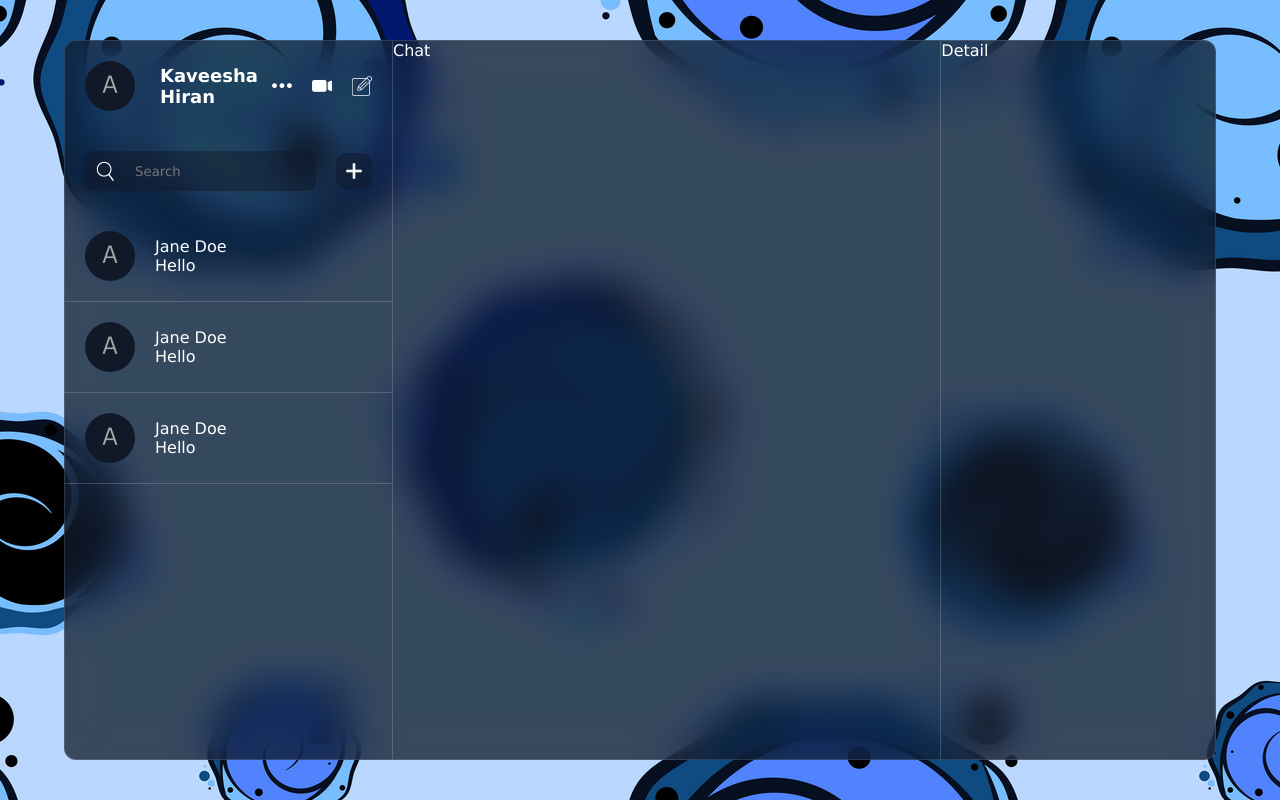
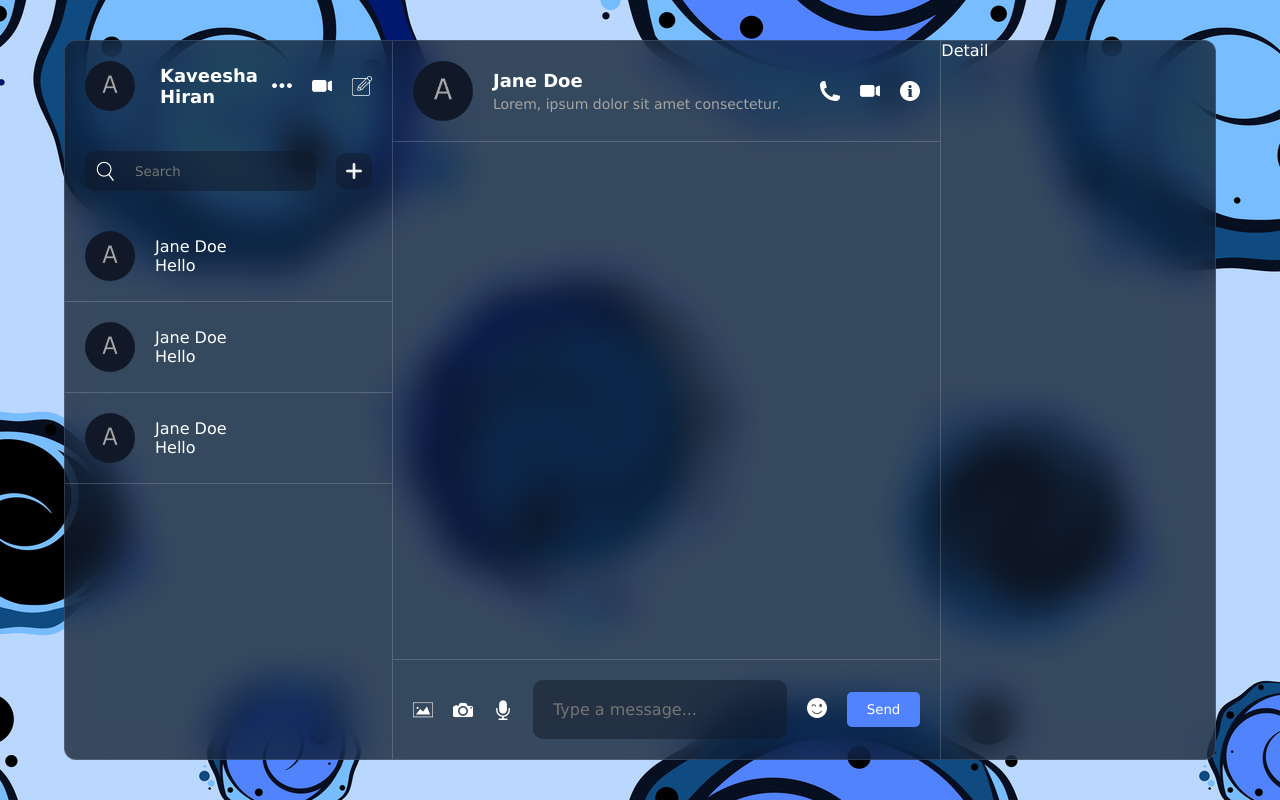
Before and after one commit to KaveeshaDisssanayake/react-firebase-chat-starter, a React (Vite) app: page / in a window 1280 px wide. Built offline with nearby package versions, Linux system fonts and the light colour scheme.

Commit message:
Chat box

```diff
--- a/package.json
+++ b/package.json
@@ -10,6 +10,7 @@
     "preview": "vite preview"
   },
   "dependencies": {
+    "emoji-picker-react": "^4.9.2",
     "react": "^18.2.0",
     "react-dom": "^18.2.0"
   },
--- a/src/components/chat/Chat.jsx
+++ b/src/components/chat/Chat.jsx
@@ -1,8 +1,53 @@
+import { useState } from 'react';
 import './chat.css';
+import EmojiPicker from 'emoji-picker-react';
 
 const Chat = () =>{
+const [open,setOpen]= useState(false);
+const [text,setText]= useState("");
+
+const handleEmoji = e =>{
+    setText(prev=>prev+ e.emoji);
+    setOpen(false)
+};
+console.log(text);
     return(
-        <div className="chat">Chat</div>
+        <div className="chat">
+            <div className="top">
+                <div className="user">
+                    <img src="./avatar.png" alt="" />
+                    <div className="texts">
+                        <span>Jane Doe</span>
+                        <p>Lorem, ipsum dolor sit amet consectetur.</p>
+                    </div>
+                </div>
+                <div className="icons">
+                    <img src="./phone.png" alt="" />
+                    <img src="./video.png" alt="" />
+                    <img src="./info.png" alt="" />
+                </div>
+            </div>
+            <div className="center"></div>
+            <div className="bottom">
+                <div className="icons">
+                    <img src="img.png" alt="" />
+                    <img src="camera.png" alt="" />
+                    <img src="mic.png" alt="" />
+                </div>
+                <input type="text" placeholder='Type a message...'
+                 value={text}
+                 onChange={e => setText(e.target.value)} />
+                <div className="emoji">
+                    <img src="./emoji.png" alt="" onClick={()=>setOpen((prev) => !prev)}/>
+                    <div className="picker">
+                    <EmojiPicker open={open} onEmojiClick={handleEmoji}/>
+                    </div>
+
+                </div>
+                <button className='sendButton'>Send</button>
+
+            </div>
+        </div>
     )
 }
 
--- a/src/components/chat/chat.css
+++ b/src/components/chat/chat.css
@@ -2,4 +2,115 @@
     flex: 2;
     border-left: 1px solid #dddddd35;
     border-right: 1px solid #dddddd35;
-}
+    display: flex;
+    flex-direction: column;
+
+    height: 100%;
+    .top{
+        padding: 20px;
+        display: flex;
+        align-items: center;
+        justify-content: space-between;
+        border-bottom: 1px solid #dddddd35;
+
+        .user{
+            display: flex;
+            align-items: center;
+            gap: 20px;
+
+            img{
+                width: 60px;
+                height: 60px;
+                border-radius: 50%;
+                object-fit: cover;
+            }
+
+            .texts{
+                display: flex;
+                flex-direction: column;
+                gap: 5px;
+
+                span{
+                    font-size: 18px;
+                    font-weight: bold;
+                }
+
+                p{
+                    font-size: 14px;
+                    font-weight: 300;
+                    color: #a5a5a5;
+                }
+            }
+        }
+
+        .icons{
+            display: flex;
+            gap: 20px;
+
+            img{
+                width: 20px;
+                height: 20px;
+                cursor: pointer;
+            }
+        }
+
+
+    }
+
+    .center{
+        padding: 20px;
+        flex: 1;
+    }
+    .bottom{
+        padding: 20px;
+        display: flex;
+        align-items: center;
+        justify-content: space-between;
+        border-top: 1px solid #dddddd35;
+        gap: 20px;
+        margin-top: auto;
+
+        .icons{
+            gap: 20px;
+            display: flex;
+        }
+
+
+            img{
+                width: 20px;
+                height: 20px;
+                cursor: pointer;
+            }
+        }
+
+        input{
+            flex: 1;
+            background-color: rgba(17, 25, 40, 0.5);
+            border: none;
+            outline: none;
+            color: white;
+            border-radius: 10px;
+            padding: 20px;
+            font-size: 16px;
+        }
+        .emoji{
+            position: relative;
+
+            .picker{
+                position: absolute;
+                bottom: 50px;
+                left: 0;
+
+            }
+        }
+
+        .sendButton{
+            background-color: #5183fe;
+            color: white;
+            padding: 10px 20px;
+            border: none;
+            border-radius: 5px;
+            cursor: pointer;
+
+        }
+    }
```
Also changed, not shown: 1 other file (tests, documents, lock files or other folders).
